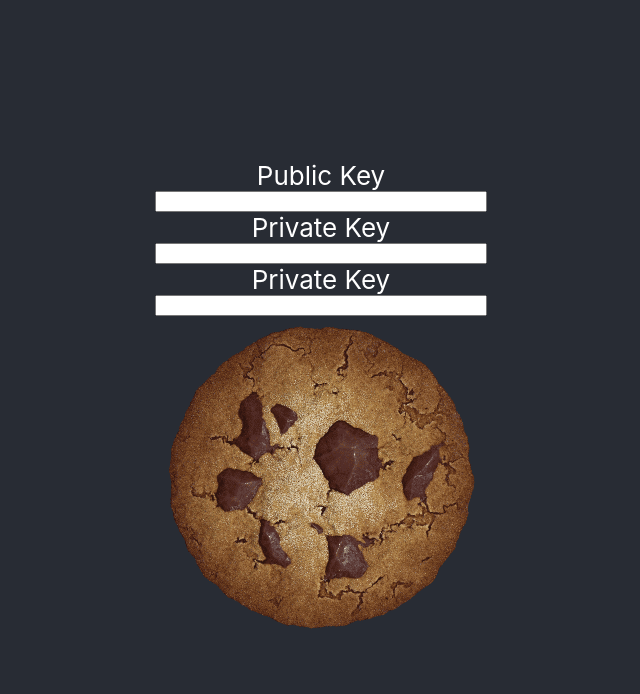
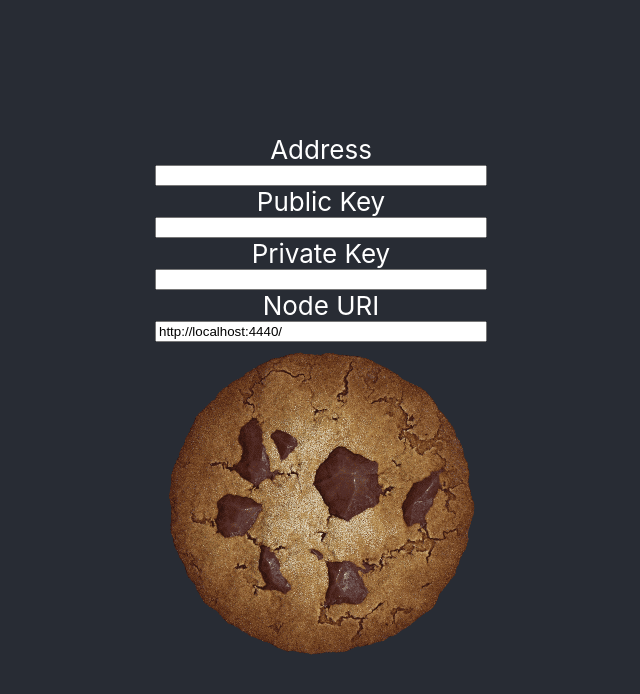
Before and after one commit to marigold-dev/decookies, a React (Create React App) app: page / in a window 1280 px wide. Shown: the top 694 px of the page, without its empty margins (319-959 px from the left). Built offline with nearby package versions, Linux system fonts and the light colour scheme.

Commit message:
:construction_worker:

```diff
--- a/src/App.tsx
+++ b/src/App.tsx
@@ -2,47 +2,95 @@ import React from 'react';
 import cookie from './perfectCookie.png';
 import './App.css';
 import { Formik, Field, Form, FormikHelpers } from 'formik';
-
-
+import { InMemorySigner } from '@taquito/signer';
+import { randomInt } from 'crypto';
+import blake2b from 'blake2b';
 // const creacteTransaction = (node_uri, public_key, private_key, payload ) => {
 
 // }
 
 interface Values {
+  address: string,
   publicKey: string,
   privateKey: string,
   nodeUri: string
 }
 
+const signBytes = (privateKey: string, sbytes: string) => {
+  const signer = new InMemorySigner(privateKey);
+  signer.sign(sbytes);
+}
+
+const hashBlake2b = (payload: string): string => {
+  const output = new Uint8Array(64);
+  const input = Buffer.from(payload);
+  return blake2b(output.length).update(input).digest('hex');
+}
+
+const handleSubmit = async (
+  values: Values,
+  { setSubmitting }: FormikHelpers<Values>
+) => {
+
+  const OPERATION = "user-operation-gossip"
+  const key = values.publicKey;
+  const signature = signBytes(values.privateKey, "mabite");
+  const nonce = randomInt(1000000);
+  try {
+    // const block_r = await fetch(values.nodeUri + "/block-level")
+    // const block_j = await block_r.json()
+    // const block_height: number = block_j.level;
+    const block_height = 0;
+    const payload = "cookie";
+    const data = {
+      source: values.address,
+      initial_operation: ["Vm_transaction", {
+        payload
+      }],
+      hash: hashBlake2b(payload),
+    }
+    const operation = {
+      hash: hashBlake2b(JSON.stringify(data)),
+      key,
+      signature,
+      nonce,
+      block_height
+    }
+
+    setTimeout(() => {
+      alert(JSON.stringify(operation, null, 2));
+      setSubmitting(false);
+    }, 500);
+  } catch (err) {
+    console.error(err);
+  }
+
+}
 
 const App = () => (
   <div className="App">
     <Formik
       initialValues={{
+        address: '',
         publicKey: '',
         privateKey: '',
         nodeUri: 'http://localhost:4440/',
       }}
-      onSubmit={(
-        values: Values,
-        { setSubmitting }: FormikHelpers<Values>
-      ) => {
-        setTimeout(() => {
-          alert(JSON.stringify(values, null, 2));
-          setSubmitting(false);
-        }, 500);
-      }}
+      onSubmit={handleSubmit}
     >
 
       <Form>
+        <label htmlFor="address">Address</label>
+        <Field id="address" name="address" />
+
         <label htmlFor="publicKey">Public Key</label>
         <Field id="publicKey" name="publicKey" />
 
         <label htmlFor="privateKey">Private Key</label>
         <Field id="privateKey" name="privateKey" />
 
-        <label htmlFor="privateKey">Private Key</label>
-        <Field id="privateKey" name="privateKey" />
+        <label htmlFor="NodeUri">Node URI</label>
+        <Field id="nodeUri" name="nodeUri" />
         <button type="submit">
           <img src={cookie} className="App-logo" alt="logo" /></button>
       </Form>
```
Also changed, not shown: package.json (+7 -0 lines), 1 other file (tests, documents, lock files or other folders).
